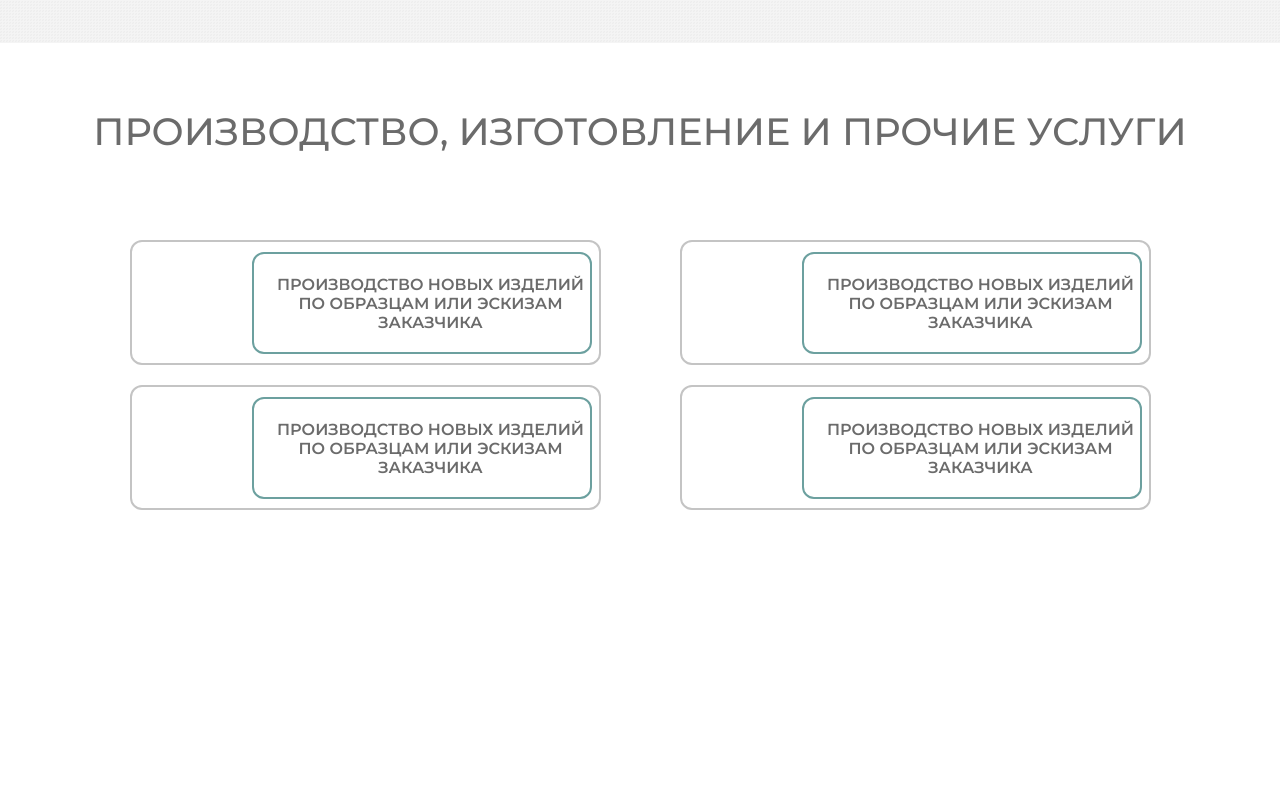
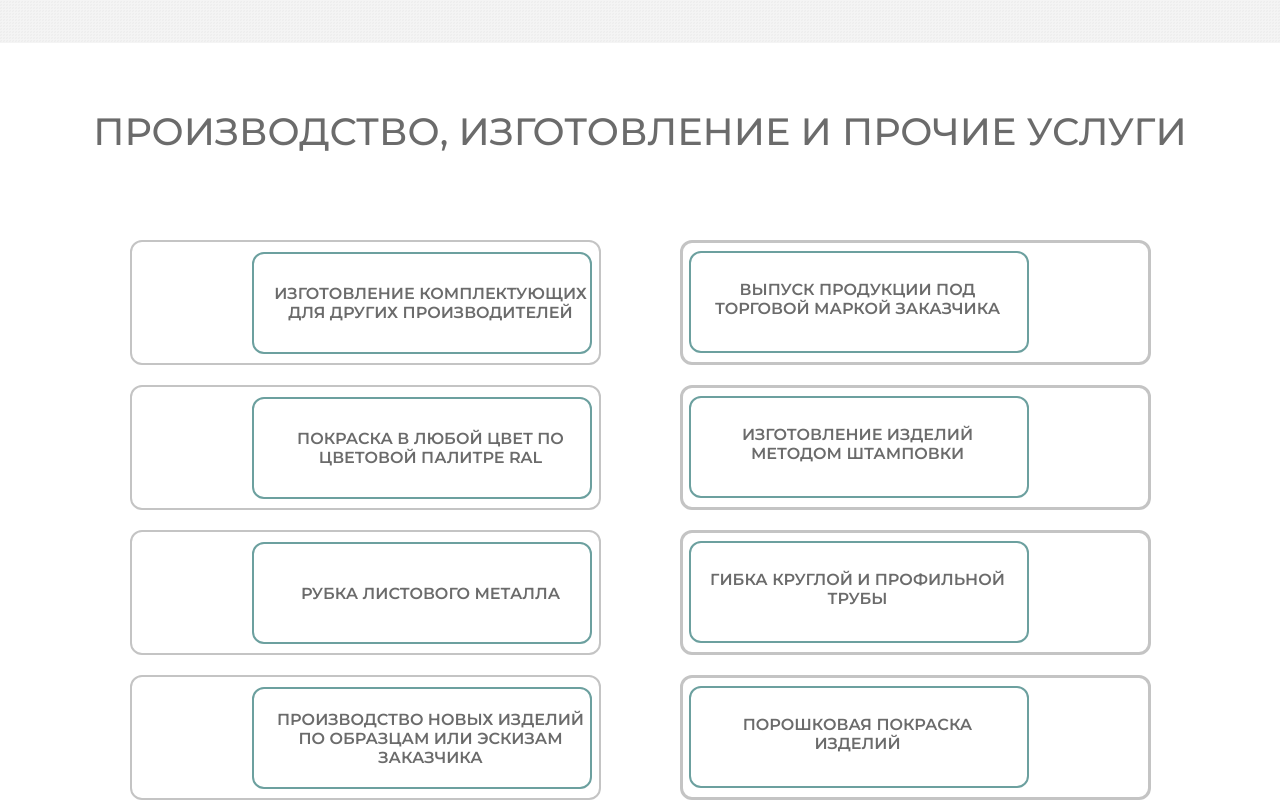
Before and after one commit to Siskinbird/vue-metaform, a Vue app: page /#/ in a window 1280 px wide. Shown: the part 921-1721 px from the top of the page. Before the commit the page ends 1431 px from the top, so only its background shows below. Built offline with nearby package versions, Linux system fonts and the light colour scheme.

Commit message:
add: new text in services item

```diff
--- a/src/components/Services.vue
+++ b/src/components/Services.vue
@@ -5,16 +5,28 @@
             <div class="services__body-items
             container">
                 <div class="services-item" data-aos="fade-right" data-aos-duration="1000">
-                    <div class="description">Производство новых изделий по образцам или эскизам заказчика</div>
+                    <div class="description">Изготовление комплектующих для других производителей</div>
                 </div>
                 <div class="services-item" data-aos="fade-left" data-aos-duration="1000">
-                    <div class="description">Производство новых изделий по образцам или эскизам заказчика</div>
+                    <div class="description">Выпуск продукции под торговой маркой заказчика</div>
+                </div>
+                <div class="services-item" data-aos="fade-right" data-aos-duration="1000">
+                    <div class="description">Покраска в любой цвет по цветовой палитре RAL</div>
+                </div>
+                <div class="services-item" data-aos="fade-left" data-aos-duration="1000">
+                    <div class="description">Изготовление изделий методом штамповки</div>
+                </div>
+                <div class="services-item" data-aos="fade-right" data-aos-duration="1000">
+                    <div class="description">Рубка листового металла</div>
+                </div>
+                <div class="services-item" data-aos="fade-left" data-aos-duration="1000">
+                    <div class="description">Гибка круглой и профильной трубы</div>
                 </div>
                 <div class="services-item" data-aos="fade-right" data-aos-duration="1000">
                     <div class="description">Производство новых изделий по образцам или эскизам заказчика</div>
                 </div>
                 <div class="services-item" data-aos="fade-left" data-aos-duration="1000">
-                    <div class="description">Производство новых изделий по образцам или эскизам заказчика</div>
+                    <div class="description">Порошковая покраска изделий</div>
                 </div>
             </div>
         </div>
@@ -84,15 +96,23 @@
             width: 236px;
             font-size: 10px;
         }
-
-
     }
+    /* .description:nth-child(2n) {
+        align-items: flex-start;
+    } */
     .services-item {
+        cursor: pointer;
         width: 471px;
         height: 125px;
         background: url("../assets/services/Group1.svg") 0 0/100% 100% no-repeat;
         max-width: 100%;
         margin-top: 20px;
     }
+    .services-item:nth-child(2n) {
+        background: url("../assets/services/group2.svg") 0 0/100% 100% no-repeat;
+        .description {
+           margin: 8px !important;
+        }
+    }
 
 </style>
```
Also changed, not shown: src/assets/services/group2.svg (added).
